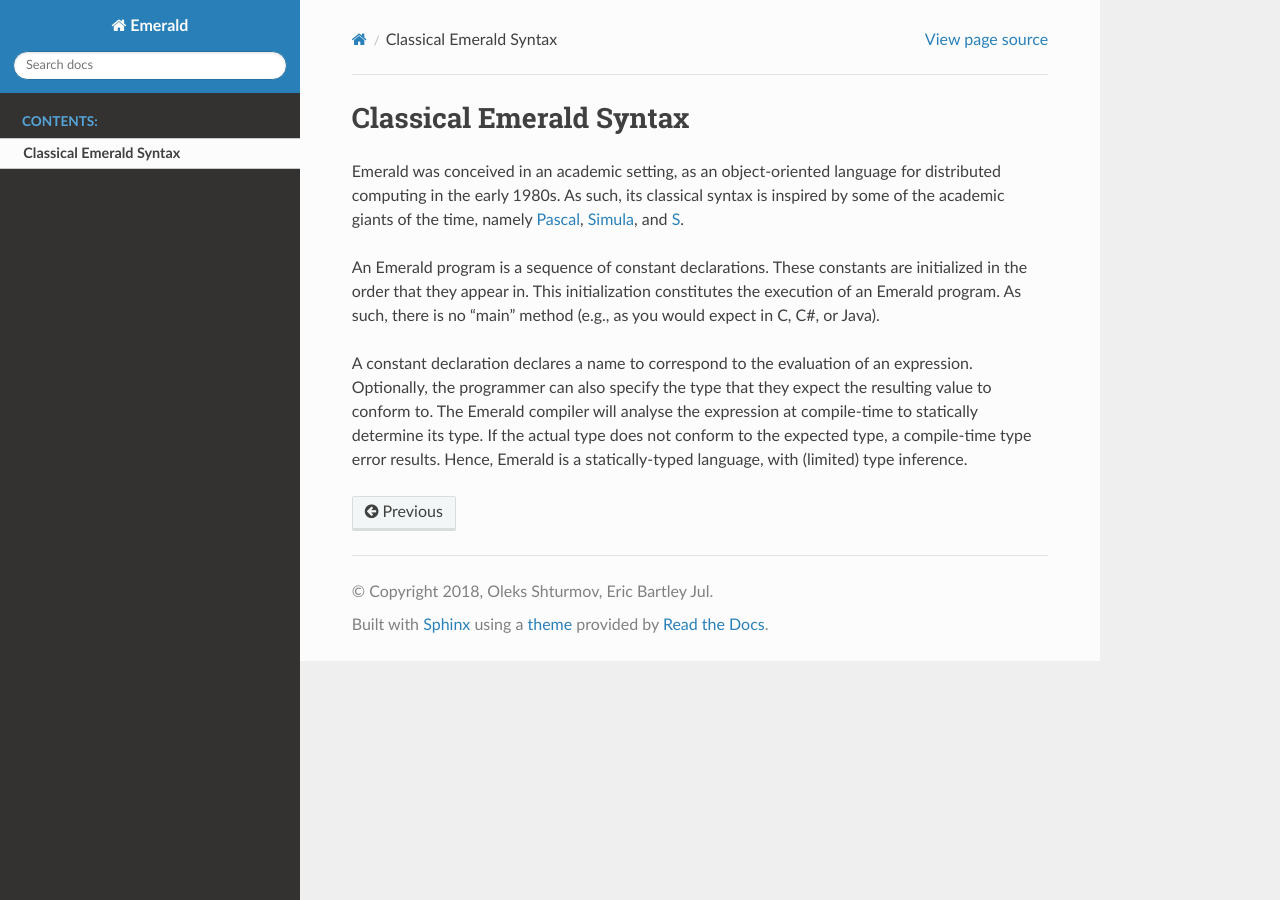
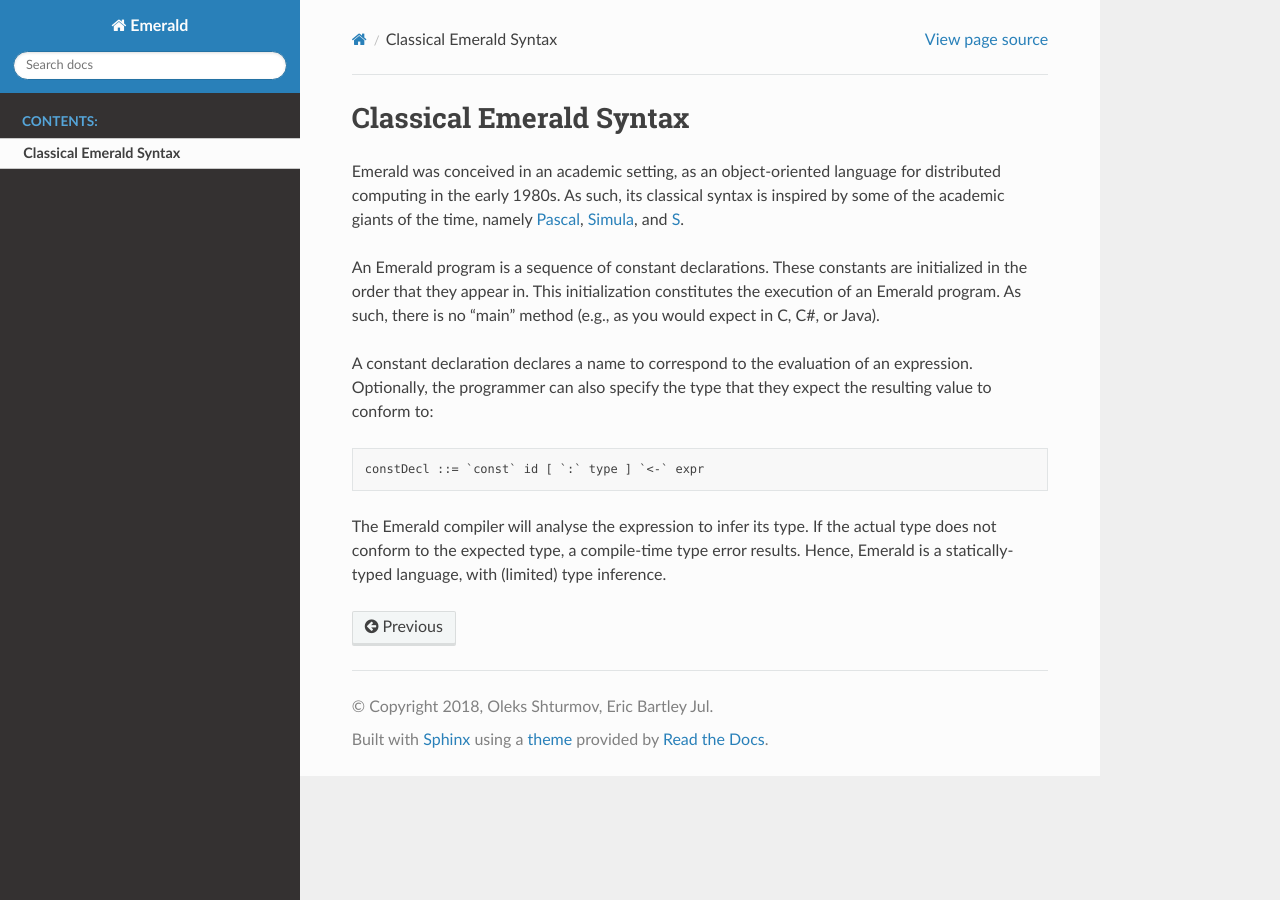
Before and after one commit to emerald/TEmPLE, a Sphinx documentation site: the page built from docs/syntax/classical.rst, in a window 1280 px wide. Built offline with Sphinx 7.4.7 and the Read the Docs theme 2.0.0, drawn with Linux system fonts in a browser that asks for light colours.

Commit message:
First use of EBNF

```diff
--- a/docs/syntax/classical.rst
+++ b/docs/syntax/classical.rst
@@ -18,8 +18,11 @@ or Java).
 
 A constant declaration declares a name to correspond to the evaluation
 of an expression. Optionally, the programmer can also specify the type
-that they expect the resulting value to conform to. The Emerald
-compiler will analyse the expression at compile-time to statically
-determine its type. If the actual type does not conform to the
-expected type, a compile-time type error results. Hence, Emerald is a
-statically-typed language, with (limited) type inference.
+that they expect the resulting value to conform to::
+
+  constDecl ::= `const` id [ `:` type ] `<-` expr
+
+The Emerald compiler will analyse the expression to infer its type. If
+the actual type does not conform to the expected type, a compile-time
+type error results. Hence, Emerald is a statically-typed language,
+with (limited) type inference.
```
